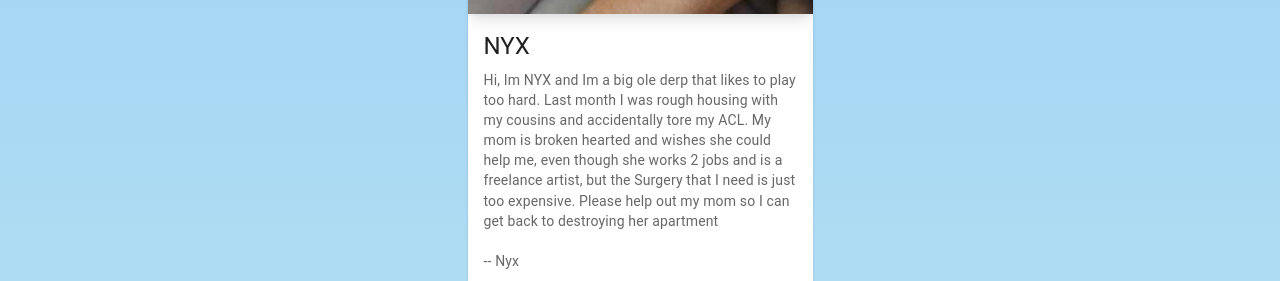
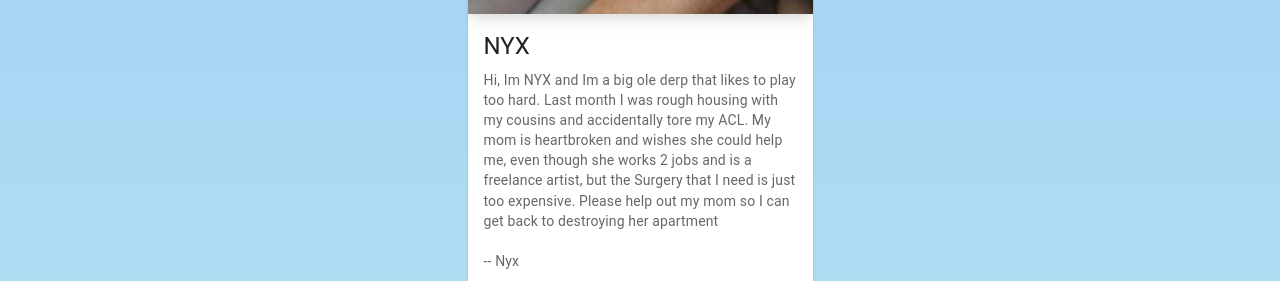
Before and after one commit to jjenks713/nyx-donate, a Next.js app: page / in a window 1280 px wide. Shown: the part 736-1017 px from the top of the page. Built offline with nearby package versions, Linux system fonts and the light colour scheme.

Commit message:
heartbroken duh

```diff
--- a/pages/index.js
+++ b/pages/index.js
@@ -45,7 +45,7 @@ export default function Home() {
             <Typography variant="body2" color="text.secondary">
               <p>
               Hi, Im NYX and Im a big ole derp that likes to play too hard. Last month
-              I was rough housing with my cousins and accidentally tore my ACL. My mom is broken hearted
+              I was rough housing with my cousins and accidentally tore my ACL. My mom is heartbroken
               and wishes she could help me, even though she works 2 jobs and is a freelance artist, but the Surgery
               that I need is just too expensive. Please help out my mom so I can get back to destroying her apartment
               </p> <br />
```
